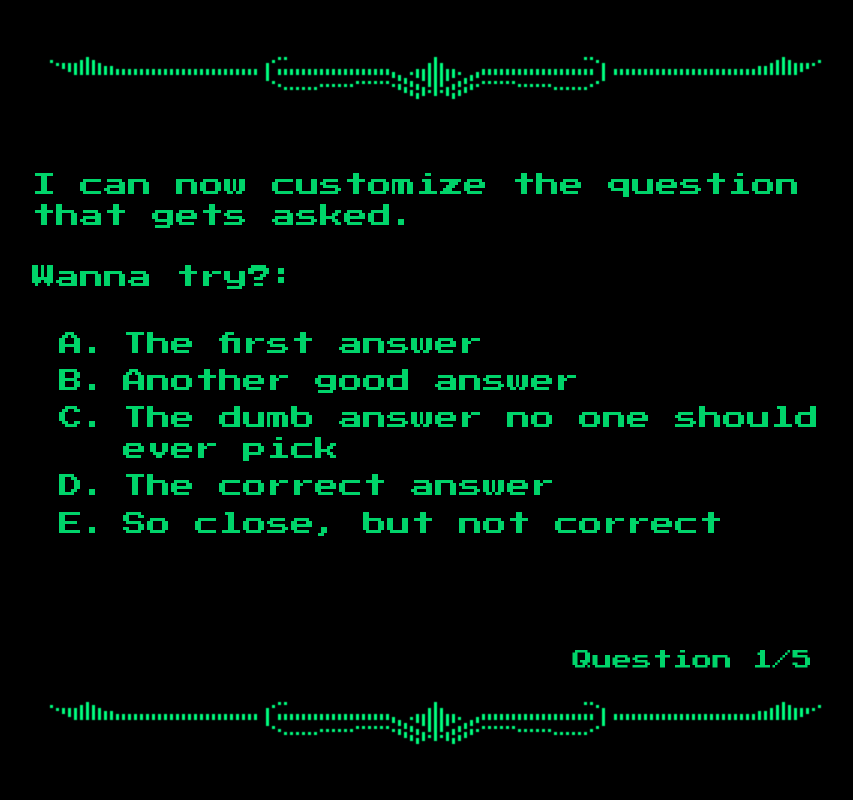
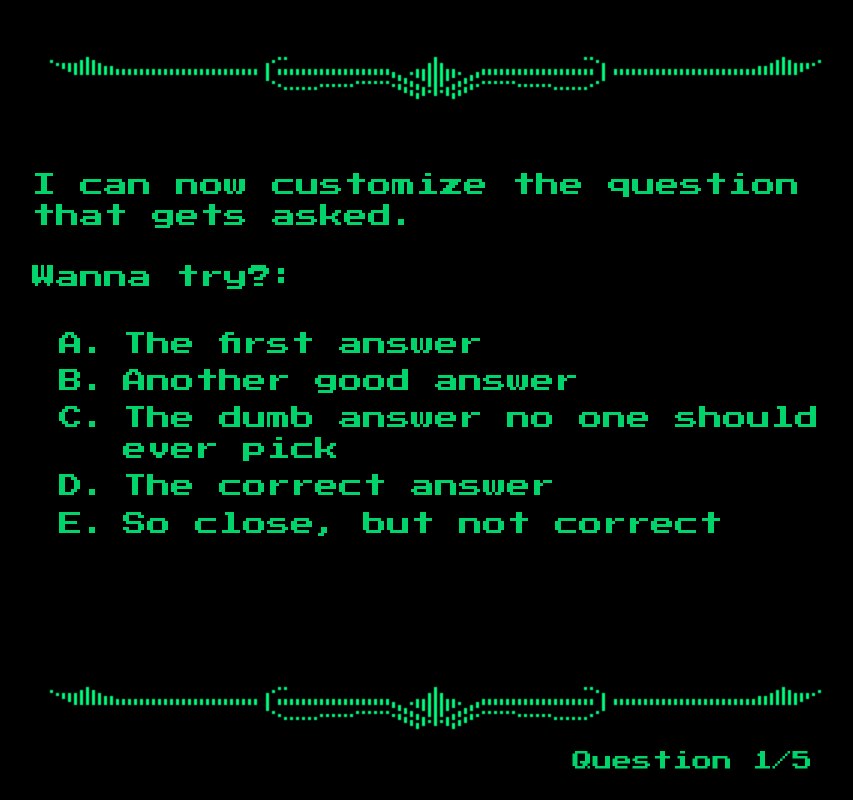
Before and after one commit to kevinclement/exitpuzzles-museum-computer-web, a Vue app: page /quiz in a window 1280 px wide. Shown: the whole page, without its empty margins (208-1061 px from the left). Built offline with nearby package versions, Linux system fonts and the light colour scheme.

Commit message:
move progress on bottom

```diff
--- a/src/views/Quiz.vue
+++ b/src/views/Quiz.vue
@@ -8,8 +8,8 @@
 
       <!-- FOOTER -->
       <div class="footer">
+        <img src="../assets/border.png"/>
         <div class="progress">Question {{questionIndex + 1}}/{{QUESTION_LIMIT}}</div>
-        <img src="../assets/border.png"/>
       </div>
     </div>
 </template>
@@ -174,7 +174,7 @@ function randomizeQuestions(questions, missed, limit) {
       background: #000;
       display: grid;
       grid-template-columns: auto;
-      grid-template-rows: 170px auto 150px;
+      grid-template-rows: 170px auto 120px;
       height: 100vh;
       justify-items: center;
       color: #00D46A;
@@ -190,7 +190,7 @@ function randomizeQuestions(questions, missed, limit) {
   }
 
   .progress {
-    padding-bottom: 25px;
+    padding-top:10px;
     font-size: 20px;
     margin-left: auto;
     margin-right: 20px;
```
